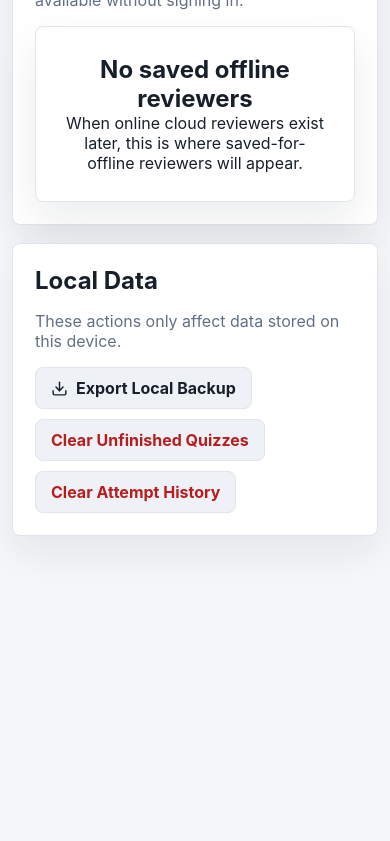
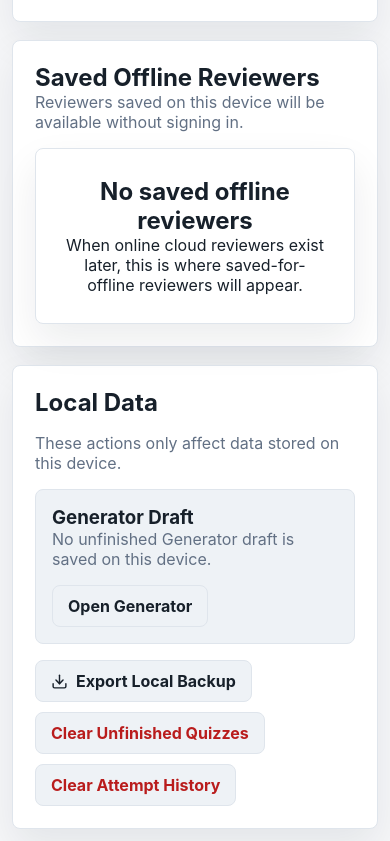
Before and after one commit to AlexPacaldo/ReviewHub, a React (Vite) app: page /library in a window 390 px wide. Shown: the part 1607-2448 px from the top of the page. Before the commit the page ends 2225 px from the top, so only its background shows below. Built offline with nearby package versions, Linux system fonts and the light colour scheme.

Commit message:
Show generator draft in library

```diff
--- a/src/pages/Library.jsx
+++ b/src/pages/Library.jsx
@@ -7,10 +7,12 @@ import { getAllReviewers, reviewers } from "../data/reviewerRegistry.js";
 import {
   clearAllQuizProgress,
   clearAttemptHistory,
+  clearGeneratorDraft,
   clearLocalReviewers,
   deleteLocalReviewer,
   getAllProgress,
   getAttemptHistory,
+  getGeneratorDraft,
   getLocalDataSnapshot,
   getLocalReviewers
 } from "../utils/storageUtils.js";
@@ -33,6 +35,7 @@ export default function Library() {
   const [localReviewers, setLocalReviewers] = useState(getLocalReviewers);
   const [progress, setProgress] = useState(getAllProgress);
   const [history, setHistory] = useState(getAttemptHistory);
+  const [generatorDraft, setGeneratorDraft] = useState(getGeneratorDraft);
   const [confirmAction, setConfirmAction] = useState(null);
 
   useEffect(() => {
@@ -70,14 +73,16 @@ export default function Library() {
       allReviewers: getAllReviewers().length,
       localReviewers: localReviewers.length,
       history: history.length,
-      progressSessions
+      progressSessions,
+      generatorDrafts: generatorDraft ? 1 : 0
     };
-  }, [history.length, localReviewers.length, progress]);
+  }, [generatorDraft, history.length, localReviewers.length, progress]);
 
   function refreshLocalData() {
     setLocalReviewers(getLocalReviewers());
     setProgress(getAllProgress());
     setHistory(getAttemptHistory());
+    setGeneratorDraft(getGeneratorDraft());
   }
 
   async function installApp() {
@@ -104,6 +109,10 @@ export default function Library() {
 
     if (confirmAction?.type === "clear-local-reviewers") {
       clearLocalReviewers();
+    }
+
+    if (confirmAction?.type === "clear-generator-draft") {
+      clearGeneratorDraft();
     }
 
     setConfirmAction(null);
@@ -151,6 +160,10 @@ export default function Library() {
         <article className="library-status-card">
           <span>Unfinished Quizzes</span>
           <strong>{stats.progressSessions}</strong>
+        </article>
+        <article className="library-status-card">
+          <span>Generator Draft</span>
+          <strong>{stats.generatorDrafts ? "Saved" : "None"}</strong>
         </article>
         <article className="library-status-card">
           <span>Completed Attempts</span>
@@ -233,6 +246,28 @@ export default function Library() {
       <section className="library-panel">
         <h2>Local Data</h2>
         <p className="muted">These actions only affect data stored on this device.</p>
+        <div className="local-data-grid">
+          <article className="local-data-row">
+            <div>
+              <h3>Generator Draft</h3>
+              <p className="muted">
+                {generatorDraft
+                  ? `Saved ${new Date(generatorDraft.savedAt).toLocaleString()} with ${generatorDraft.questions?.length || 0} added questions.`
+                  : "No unfinished Generator draft is saved on this device."}
+              </p>
+            </div>
+            <div className="button-row">
+              <Link className="button subtle" to="/generator">
+                Open Generator
+              </Link>
+              {generatorDraft ? (
+                <button className="button subtle danger-text" type="button" onClick={() => setConfirmAction({ type: "clear-generator-draft" })}>
+                  Clear Draft
+                </button>
+              ) : null}
+            </div>
+          </article>
+        </div>
         <div className="library-actions">
           <button className="button subtle" type="button" onClick={() => downloadJson("review_hub_local_backup.json", getLocalDataSnapshot())}>
             <Download size={17} aria-hidden="true" />
--- a/src/styles.css
+++ b/src/styles.css
@@ -1405,9 +1405,25 @@ legend {
   gap: 10px;
 }
 
-.library-row {
+.library-row,
+.local-data-row {
   padding: 16px;
   box-shadow: none;
+}
+
+.local-data-grid {
+  display: grid;
+  gap: 10px;
+}
+
+.local-data-row {
+  display: flex;
+  align-items: center;
+  justify-content: space-between;
+  gap: 16px;
+  background: var(--surface-2);
+  border: 1px solid var(--border);
+  border-radius: 8px;
 }
 
 .library-actions {
@@ -1536,7 +1552,8 @@ legend {
   }
 
   .library-panel-head,
-  .library-row {
+  .library-row,
+  .local-data-row {
     align-items: stretch;
     flex-direction: column;
   }
```
